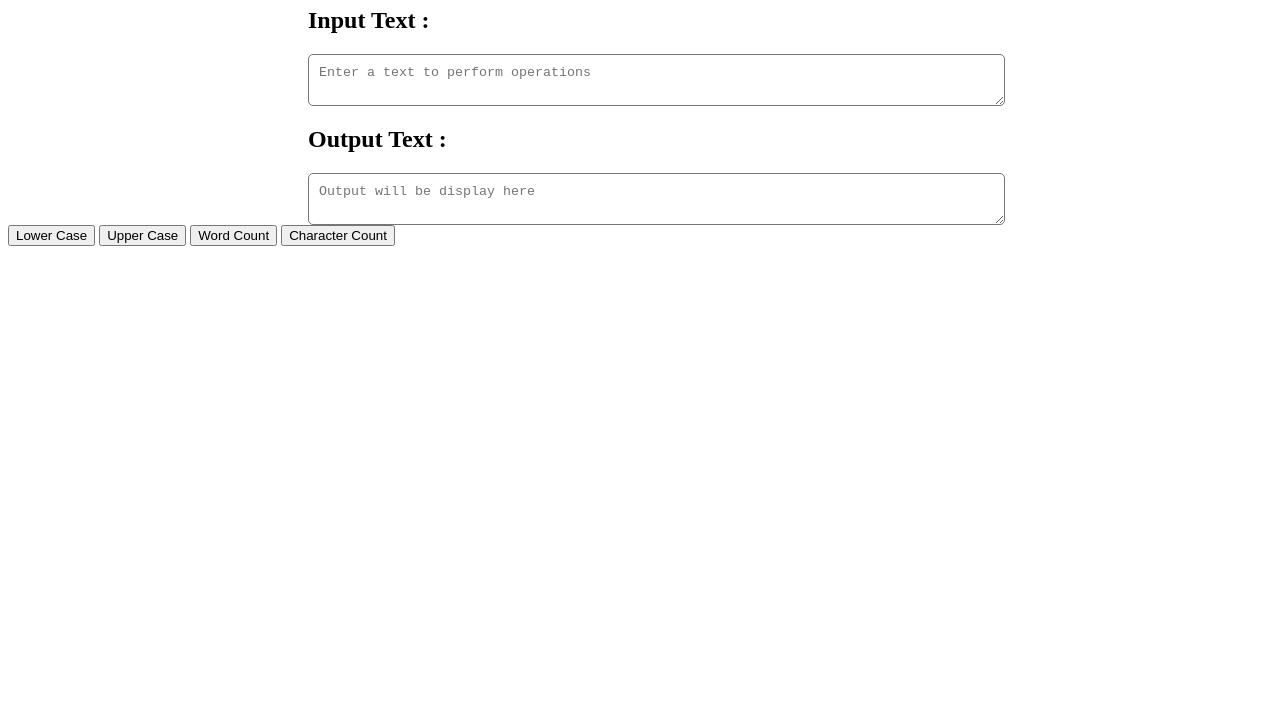
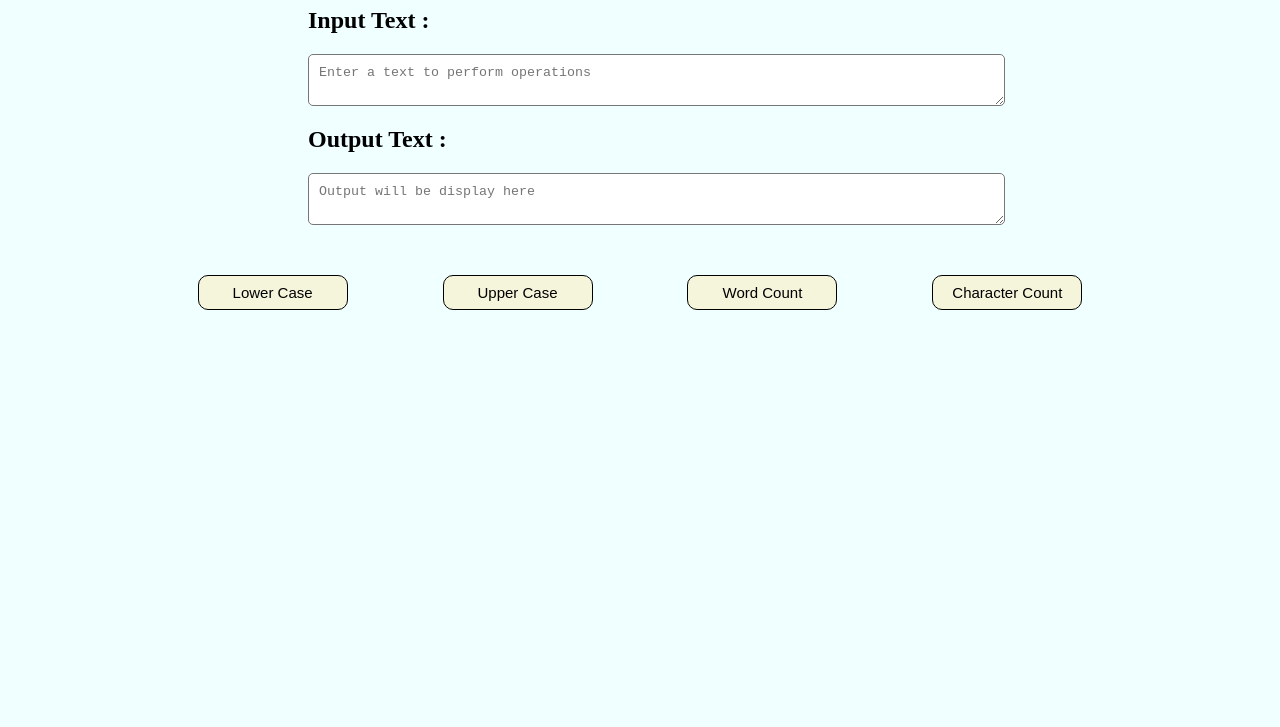
Before and after one commit to GitanjaliSase/Assignment-29, a plain HTML site: page index.html in a window 1280 px wide. Shown: the part 73-800 px from the top of the page. Drawn offline with Linux system fonts and the light colour scheme.

Commit message:
css property apply

```diff
--- a/index.html
+++ b/index.html
@@ -3,6 +3,9 @@
 <head>
     <title>Assignment-29 (Text Operation)</title>
     <style>
+      body{
+        background-color:azure;
+      }
         .text-center{
             text-align: center;
         }
@@ -15,6 +18,26 @@
         .text-box{
           margin-left: 300px;
         }
+        .btn{
+          width:70%;
+          display:flex;
+          justify-content: space-between;
+          margin: 50px auto;
+        }
+        button{
+          width:150px;
+          padding: 8px;
+          font-size: 15px;
+          border-radius: 10px;
+          border:1px solid black;
+          cursor:pointer;
+          background-color:beige;
+        }
+        button:hover{
+          transition: 0.3s;
+          background-color: bisque;
+          box-shadow: 0  5px 0 0 bisque;
+        }
     </style>
 </head>
 <body>
@@ -25,10 +48,11 @@
  <h2>Output Text :</h2>
    <textarea id="output" placeholder="Output will be display here"></textarea>
 </div>
+<div class="btn">
 <button>Lower Case</button>
 <button>Upper Case</button>
 <button>Word Count</button>
 <button>Character Count</button>
-
+</div>
 </body>
 </html>
```
